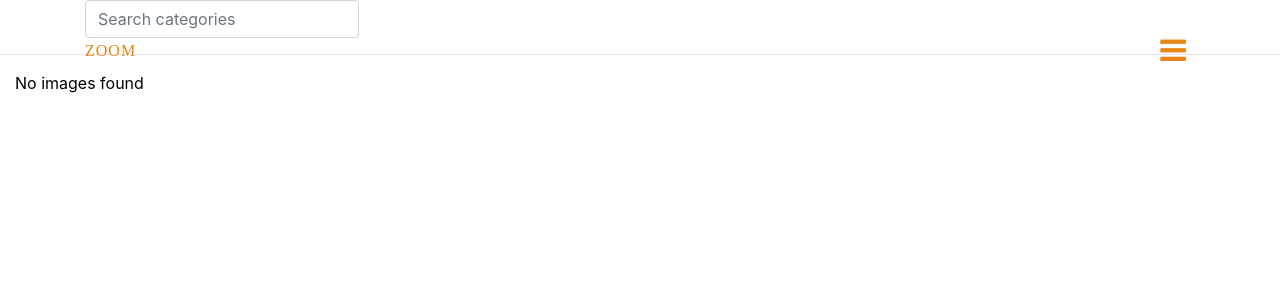
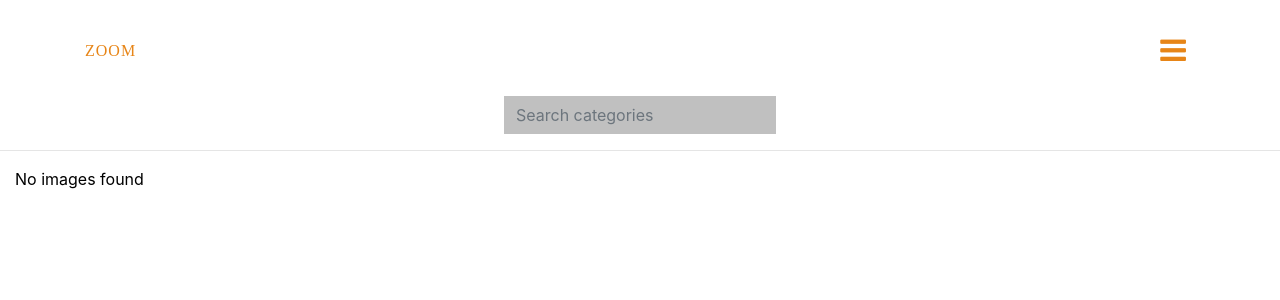
Before and after one commit to DevWaweru/Zoom, a Django app: page /search in a window 1280 px wide. Shown: the top 300 px of the page. Run offline with Django 3.2, Linux system fonts and the light colour scheme; data that the repository does not hold is empty; some libraries are stand-ins or nearby versions.

Commit message:
Styling the search bar and side menu bar

```diff
--- a/album/templates/base.html
+++ b/album/templates/base.html
@@ -20,12 +20,11 @@
 </head>
 <body>
     {% include 'navbar.html' %}
-    <div class="container">
+    <div class="container search-section">
         <div class="row">
-            <div class="col-md-12">
+            <div class="col-md-12 search-form">
                 <form class="form-inline" role="search" action="{% url 'search_images' %}">
-                    <input class="form-control mr-sm-2" name="category" type="search" placeholder="Search categories" aria-label="Search">
-                    <!-- <button class="btn btn-outline-success my-2 my-sm-0" type="submit">Search</button> -->
+                    <input class="form-control search-input" name="category" type="search" placeholder="Search categories" aria-label="Search">
                 </form>
             </div>
         </div>
--- a/album/templates/navbar.html
+++ b/album/templates/navbar.html
@@ -3,7 +3,7 @@
     <a href="#">About</a>
     <hr>
     <div class="locations">
-        <h4>Locations</h4>
+        <h4>Locations:</h4>
         {% for location in locations %}
         <a href="/location/{{location.photo_location}}">{{location.photo_location}}</a>
         {% empty %}
@@ -12,7 +12,39 @@
     </div>
 
     <div class="footer">
-        <p>Facebook</p>
+        <div class="row">
+            <div class="col-md-12 social-buttons">
+                <ul class="list-inline">
+                    <li class="list-inline-item">
+                        <a
+                            href="https://twitter.com/richywaweru" target="_blank">
+                            <i class="fa fa-twitter"></i>
+                        </a>
+                    </li>
+                    <li class="list-inline-item">
+                        <a class="tooltip-test" title="follow me"
+                            href="https://twitter.com/richywaweru" target="_blank">
+                            <i class="fa fa-facebook"></i>
+                        </a>
+                    </li>
+                    <li class="list-inline-item">
+                        <a class="tooltip-test" title="follow me"
+                            href="https://twitter.com/richywaweru" target="_blank">
+                            <i class="fa fa-instagram"></i>
+                        </a>
+                    </li>
+                    <li class="list-inline-item">
+                        <a class="tooltip-test" title="follow me"
+                            href="https://twitter.com/richywaweru" target="_blank">
+                            <i class="fa fa-github"></i>
+                        </a>
+                    </li>
+                </ul>
+            </div>
+            <div class="col-md-12">
+                <p>Copyright &copy; 2018 All Rights Reserved</p>
+            </div>
+        </div>
     </div>
 </div>
 
--- a/static/css/styles.css
+++ b/static/css/styles.css
@@ -10,7 +10,7 @@ body{
     z-index: 1050;
     top: 0;
     right: 0;
-    background-color: #222;
+    background-color: rgb(0, 0, 0);
     overflow-x: hidden;
     transition: 0.5s;
     padding-top: 40px;
@@ -19,11 +19,15 @@ body{
 .nav-side a {
     padding: 8px 8px 8px 32px;
     text-decoration: none;
-    font-size: 25px;
+    font-size: 18px;
     color: #818181;
     display: block;
     transition: 0.3s;
     font-family: "montserrat-regular", sans-serif;
+}
+.nav-side h4{
+    color: rgb(7, 209, 158);
+    padding: 0px 0px 0px 20px;
 }
 
 .nav-side a:hover {
@@ -41,6 +45,20 @@ body{
 .footer{
     position: absolute;
     bottom: 0;
+    width: 100%;
+}
+.footer a{
+    padding: 1px;
+}
+.footer p{
+    color: white;
+    font-size: 14px;
+    display: flex;
+    justify-content: center;
+}
+.social-buttons{
+    display: flex;
+    justify-content: center;
 }
 
 @media screen and (max-height: 450px) {
@@ -97,6 +115,37 @@ body{
     #navMain.navbar-shrink a{
         color: rgba(230, 130, 16, 0.973);
     }
+}
+
+/* Search section */
+
+.search-section{
+    padding-top: 6rem;
+}
+.search-form form{
+    display: flex;
+    justify-content: center;
+}
+.search-input{
+    width: 15rem;
+    border: 0;
+    border-radius: 0;
+    background-color: #40404154;
+    color: white;
+    -webkit-transition: all 0.5s ease-in-out;
+    -moz-transition: all 0.5s ease-in-out;
+    transition: all 0.5s ease-in-out;
+}
+.search-input:hover{
+    border-bottom: 1px solid black;
+}
+.search-input:focus{
+    transform: scaleX(1.1);
+    border: 0 transparent;
+    border-bottom: 1px black;
+    -webkit-transition: all 0.5s ease-in-out;
+    -moz-transition: all 0.5s ease-in-out;
+    transition: all 0.5s ease-in-out;
 }
 
 /* Displaying images */
--- a/static/js/script.js
+++ b/static/js/script.js
@@ -17,7 +17,7 @@ $(document).ready(function(){
     })
 
     $('.open-nav').click(function(){
-        document.getElementById('sideNav').style.width = "250px";
+        document.getElementById('sideNav').style.width = "290px";
     })
 
     $('.tool-tip').click(function(){
```
